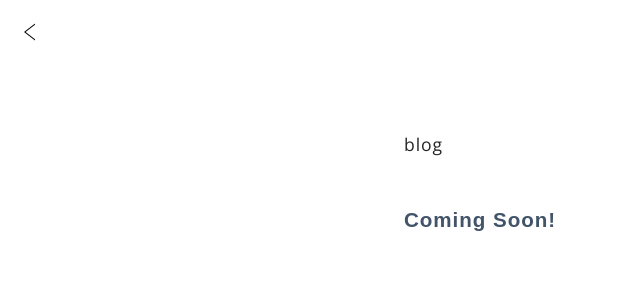
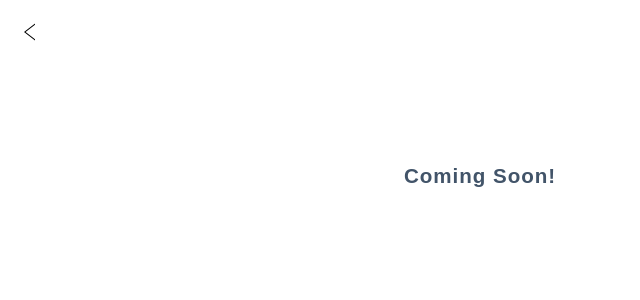
Before and after one commit to galia1902/jekyll-site4, a Jekyll site: the page built from blog/index.html, in a window 1280 px wide. Shown: the top 300 px of the page, without its empty margins (0-640 px from the left). Built offline with Jekyll 4.4.1, drawn with Linux system fonts in a browser that asks for light colours; some web fonts are replaced.

Commit message:
Update index.html

```diff
--- a/blog/index.html
+++ b/blog/index.html
@@ -1,7 +1,6 @@
 ---
 layout: blog
 ---
-<h4 style="font-weight:normal">blog</h4>
 {% for post in site.posts %}
     <!-- <time>{{ post.date | date: "%b %-d, %Y" }}</time> -->
     <h3 style="margin-top:50px; font-weight:normal"><a style="text-decoration: none;" href="{{ post.url | prepend: site.baseurl }}">{{ post.title }}</a></h3>
```
